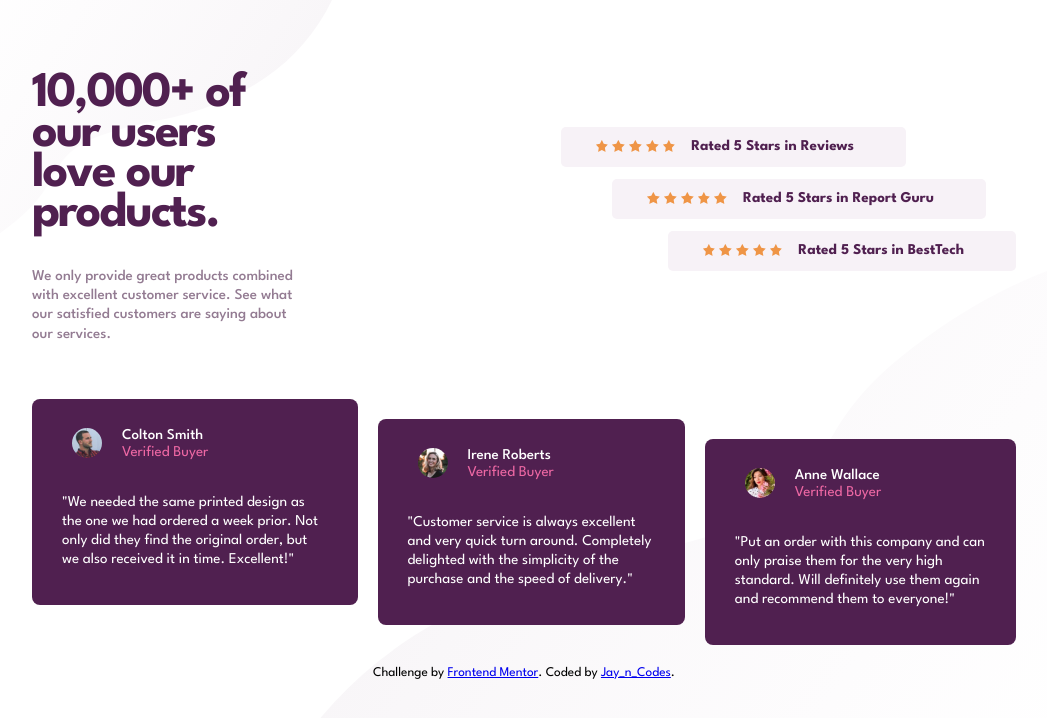
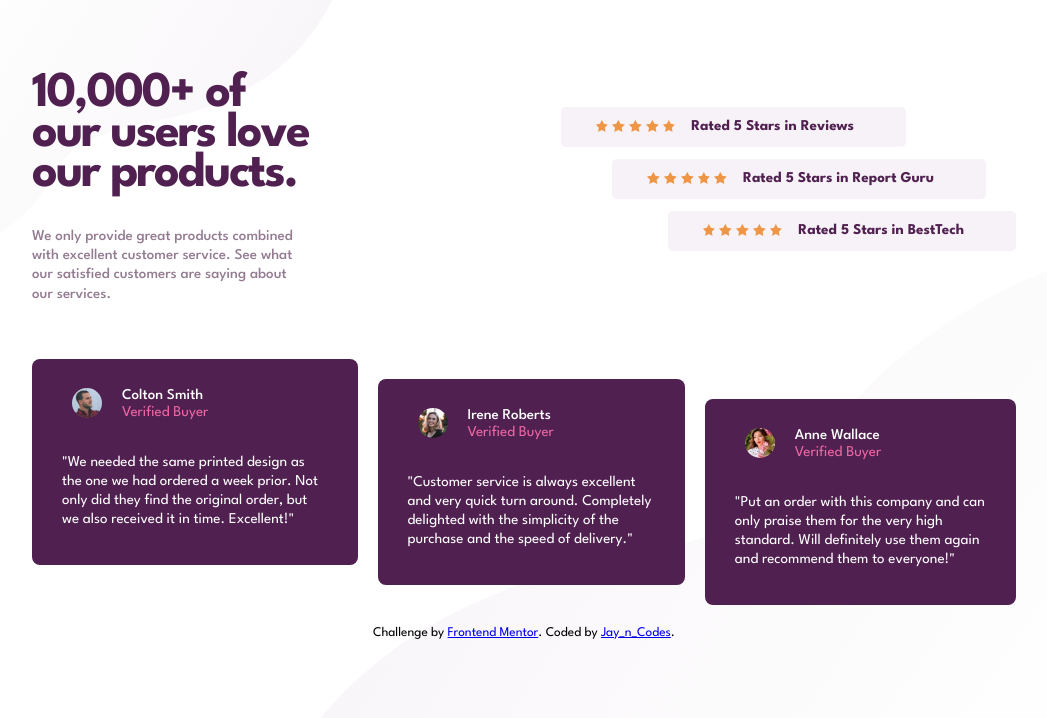
Before and after one commit to EmmyJoel/Social-proof-design, a plain HTML site: page index.html in a window 1280 px wide. Shown: the whole page, without its empty margins (116-1163 px from the left). Drawn offline with Linux system fonts and the light colour scheme.

Commit message:
initial commit

```diff
--- a/style.css
+++ b/style.css
@@ -48,7 +48,7 @@ p {
 }
 
 .write-up {
-    padding-right: 115px;
+    padding-right: 110px;
     text-align: left;
     width: 40%;
     box-sizing: border-box;
```
